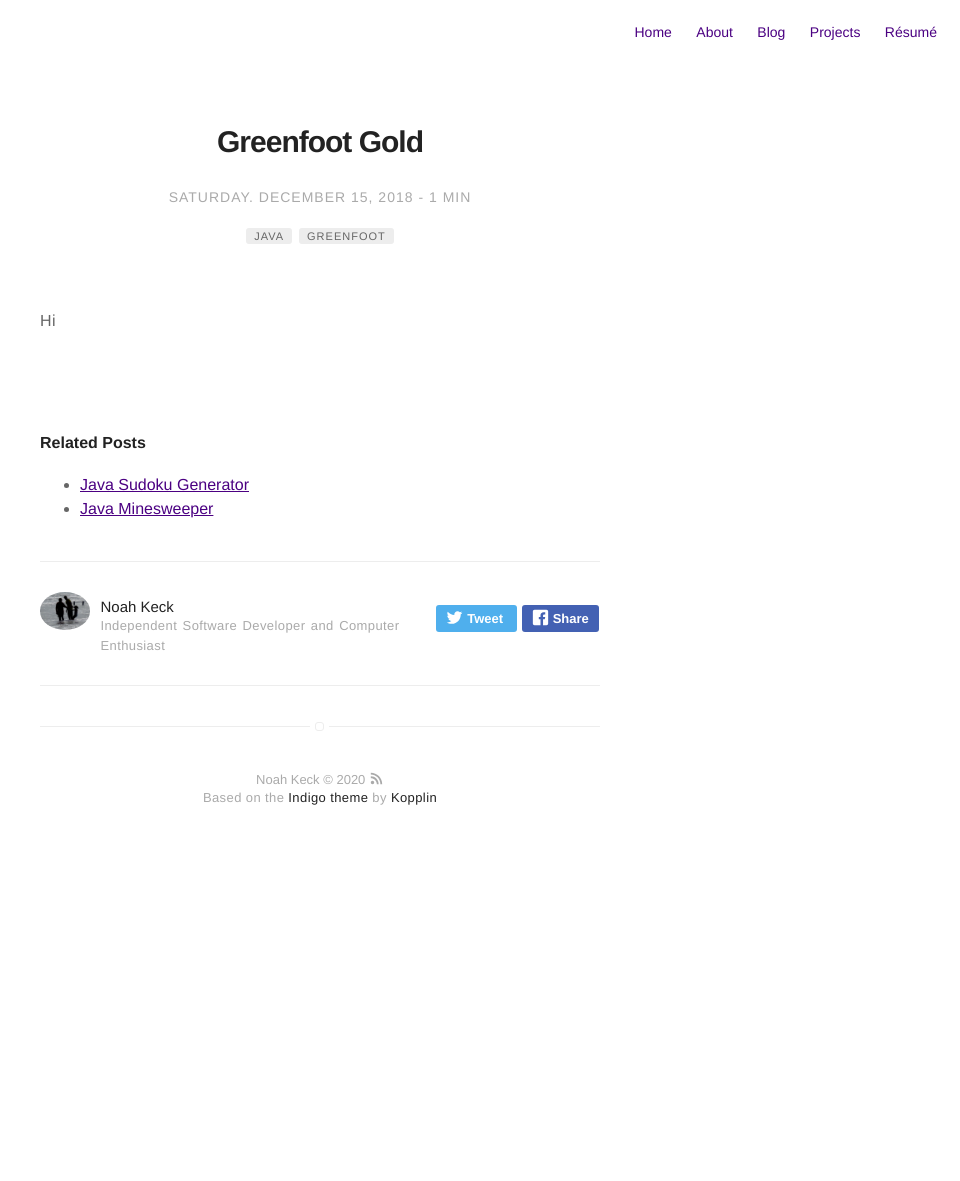
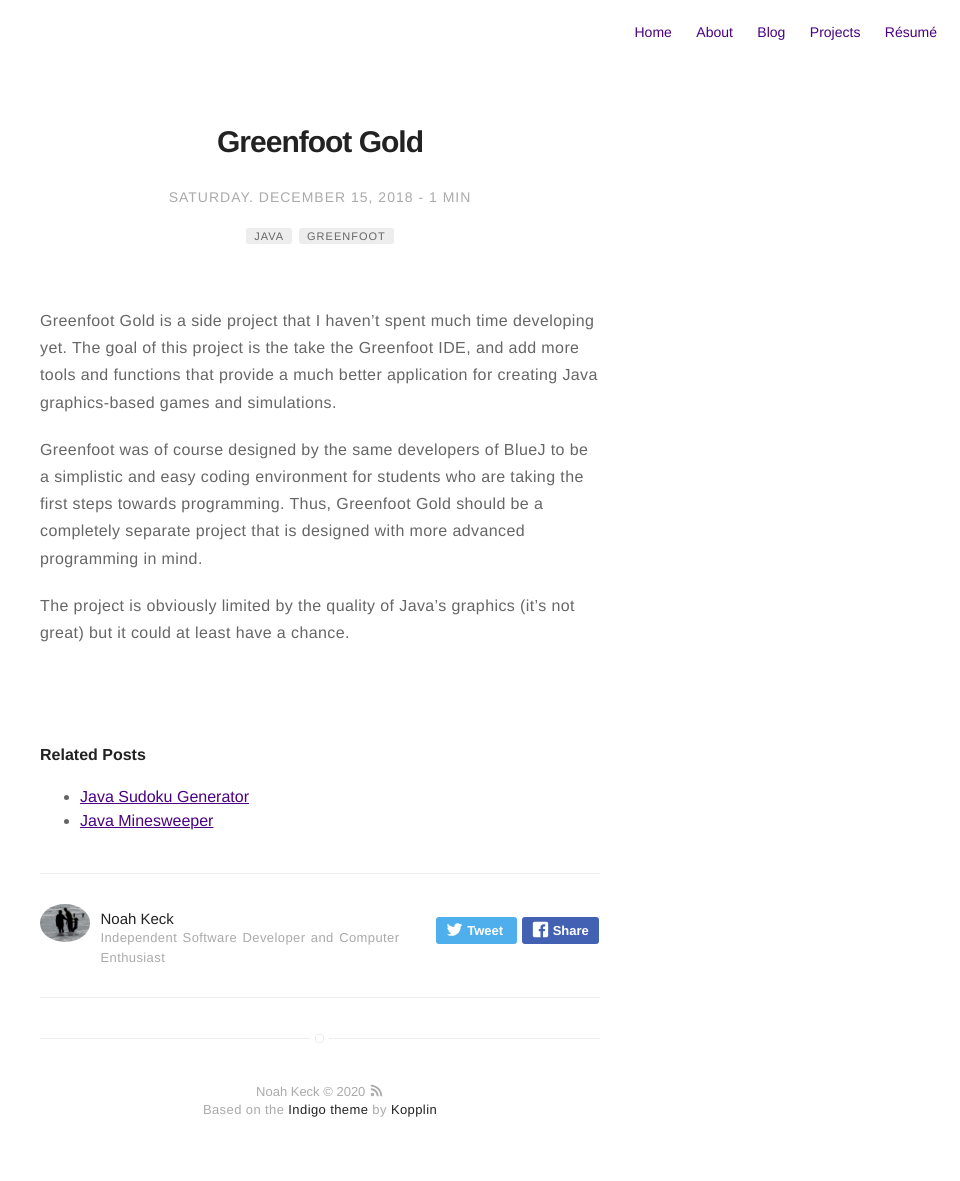
Before and after one commit to noah978/noah978.github.io, a Jekyll site: the page built from _posts/2018-12-15-greenfoot-gold.md, in a window 1280 px wide. Shown: the whole page, without its empty margins (320-1280 px from the left). Built offline with Jekyll 4.4.1, drawn with Linux system fonts in a browser that asks for light colours; before the commit the page ends 900 px from its top, so only the background shows below that.

Commit message:
Fix up greenfoot gold project info.

```diff
--- a/_posts/2018-12-15-greenfoot-gold.md
+++ b/_posts/2018-12-15-greenfoot-gold.md
@@ -15,4 +15,8 @@
 externalLink: false
 ---
 
-Hi
+Greenfoot Gold is a side project that I haven't spent much time developing yet. The goal of this project is the take the Greenfoot IDE, and add more tools and functions that provide a much better application for creating Java graphics-based games and simulations.
+
+Greenfoot was of course designed by the same developers of BlueJ to be a simplistic and easy coding environment for students who are taking the first steps towards programming. Thus, Greenfoot Gold should be a completely separate project that is designed with more advanced programming in mind.
+
+The project is obviously limited by the quality of Java's graphics (it's not great) but it could at least have a chance.
```
Also changed, not shown: other parts of _posts/2018-12-15-greenfoot-gold.md (+1 -1 lines).
